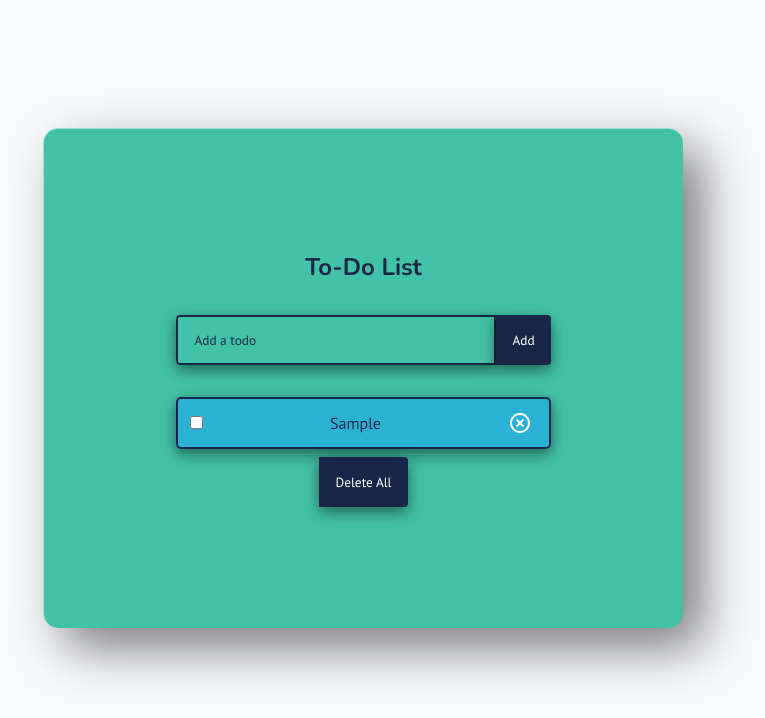
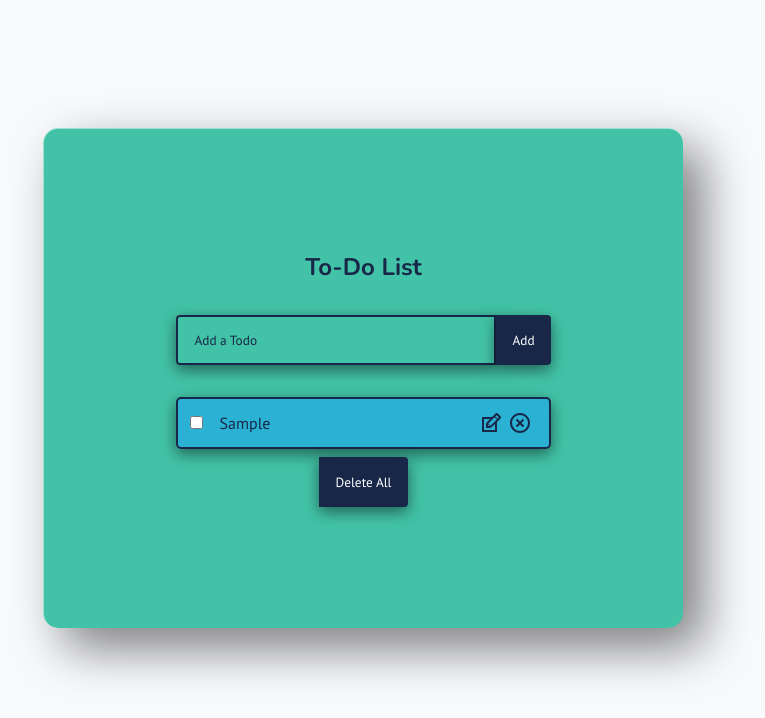
Before and after one commit to harsh-vador/TODO, a React (Create React App) app: page / in a window 1280 px wide. Both pictures are taken after typing "Sample" into the empty fields and a click on the button "Add". Shown: the top 718 px of the page, without its empty margins (277-1042 px from the left). Built offline with nearby package versions, Linux system fonts and the light colour scheme; the HTML template or start-up script is replaced by a standard one.

Commit message:
(feat): edit task (#4)
* (feat): edit task

* (refactor): code improvement

* (refactor): code improvement

* (refactor) : code improve

* (refactor): code improve

```diff
--- a/src/App.css
+++ b/src/App.css
@@ -2,7 +2,7 @@
   box-sizing: border-box;
   margin: 0;
   padding: 0;
-  font-family: 'PT Sans', sans-serif;
+  font-family: "PT Sans", sans-serif;
   /* min-height: 100%; */
 }
 
@@ -15,23 +15,22 @@ body {
 }
 
 body::before {
-  content: '';
+  content: "";
   position: absolute;
   top: 0;
   left: 0;
   width: 100%;
   height: 100%;
-
 }
 
 body::after {
-  content: '';
+  content: "";
   position: absolute;
   top: 0;
   left: 0;
   width: 100%;
   height: 100%;
-  background-color:#F9FAFC ;
+  background-color: #f9fafc;
 }
 
 .todo-app {
@@ -44,8 +43,8 @@ body::after {
   margin: auto;
   min-height: 500px;
   box-shadow: 20px 20px 50px rgba(0, 0, 0, 0.5);
-  border-radius: 15px!important;
-  background-color: #42C3A7;
+  border-radius: 15px !important;
+  background-color: #42c3a7;
   border-top: 1px solid rgba(255, 255, 255, 0.5);
   border-left: 1px solid rgba(255, 255, 255, 0.5);
   backdrop-filter: blur(5px);
@@ -60,7 +59,7 @@ h1 {
   margin: 32px 0;
   color: #182748;
   font-size: 24px;
-  font-family: 'Nunito', sans-serif;
+  font-family: "Nunito", sans-serif;
 }
 
 .complete {
@@ -98,9 +97,9 @@ h1 {
   box-shadow: 0 5px 15px rgba(0, 0, 0, 0.5);
 }
 
-
-
-
+.todo-button.edit {
+  padding: 16px 22px;
+}
 
 .todo-container {
   display: flex;
@@ -113,7 +112,7 @@ h1 {
   justify-content: space-between;
   align-items: center;
   margin: 8px auto;
-  width: 100%!important;
+  width: 100% !important;
   color: #182748;
   background: rgba(255, 118, 20, 0.5) 0%;
   border: 2px solid;
@@ -126,19 +125,16 @@ h1 {
 .todo-row:nth-child(4n + 1) {
   background: rgba(93, 12, 255, 0.5) 0%;
   border: 2px solid;
-
 }
 
 .todo-row:nth-child(4n + 2) {
   background: rgba(250, 0, 135, 0.5) 100%;
   border: 2px solid;
-
 }
 
 .todo-row:nth-child(4n + 3) {
   background: rgba(20, 159, 255, 0.5) 0%;
   border: 2px solid;
-
 }
 
 .icons {
@@ -148,16 +144,22 @@ h1 {
   cursor: pointer;
 }
 
+.edit-icon,
 .delete-icon {
   margin-right: 5px;
-  color: #fff;
+  color: #182748;
 }
 
 .delete-icon:hover {
   font-size: larger;
-  color:#182748;
+  color: #182748;
 }
-
+.edit-icon:hover {
+  font-size: larger;
+}
+.todo-content {
+  margin-right: 12rem;
+}
 
 @media (min-width: 320px) and (max-width: 650px) {
   .todo-app {
--- a/src/components/Todo.js
+++ b/src/components/Todo.js
@@ -1,29 +1,59 @@
-import React, { useState } from 'react';
-import TodoList from './TodoList';
-import { RiCloseCircleLine } from 'react-icons/ri';
+import React, { useState } from "react";
+import TodoForm from "./TodoForm";
+import { RiCloseCircleLine } from "react-icons/ri";
+import { TiEdit } from "react-icons/ti";
 
-function Todo({ todos, completeTodo, removeTodo }) {
+function Todo({ todos, completeTodo, removeTodo, updateTodo }) {
+  const [edit, setEdit] = useState({
+    id: null,
+    value: "",
+  });
 
-    const deleteCheckBox = (id)=>{
-        completeTodo(id)
-    }
+  const submitUpdate = (value) => {
+    updateTodo(edit.id, value);
+    setEdit({
+      id: null,
+      value: "",
+    });
+  };
 
-    return todos.map((todo, index) => (
-        <div className={todo.isComplete ? 'todo-row complete' : 'todo-row'} key={index}>
-            <input type="checkbox" onClick={()=>deleteCheckBox(todo.id)} />
-            <div key={todo.id} onClick={()=>deleteCheckBox(todo.id)}>
-                {todo.text}
+  const deleteCheckBox = (id) => {
+    completeTodo(id);
+  };
+
+  return (
+    <>
+      {edit.id ? (
+        <TodoForm edit={edit} onSubmit={submitUpdate} />
+      ) : (
+        todos.map((todo, index) => (
+          <div
+            className={todo.isComplete ? "todo-row complete" : "todo-row"}
+            key={index}
+          >
+            <input type="checkbox" onClick={() => deleteCheckBox(todo.id)} />
+            <div
+              className="todo-content"
+              key={todo.id}
+              onClick={() => deleteCheckBox(todo.id)}
+            >
+              {todo.text}
             </div>
-            <div className='icons'>
-                <RiCloseCircleLine
-                    onClick={() => removeTodo(todo.id)}
-                    className='delete-icon'
-                />
-
-
+            <div className="icons">
+              <TiEdit
+                onClick={() => setEdit({ id: todo.id, value: todo.text })}
+                className="edit-icon"
+              />
+              <RiCloseCircleLine
+                onClick={() => removeTodo(todo.id)}
+                className="delete-icon"
+              />
             </div>
-        </div>
-    ));
-};
+          </div>
+        ))
+      )}
+    </>
+  );
+}
 
 export default Todo;
--- a/src/components/TodoForm.js
+++ b/src/components/TodoForm.js
@@ -1,48 +1,48 @@
-import React, { useState, useEffect, useRef } from 'react';
+import React, { useState, useEffect, useRef } from "react";
 
 function TodoForm(props) {
-    const [input, setInput] = useState(props.edit ? props.edit.value : '');
+  const [input, setInput] = useState(props.edit ? props.edit.value : "");
 
   const inputRef = useRef(null);
 
   useEffect(() => {
     inputRef.current.focus();
-    })
+  });
 
-    const handleSubmit = e => {
+  const handleSubmit = (e) => {
     e.preventDefault();
 
     props.onSubmit({
       id: Math.floor(Math.random() * 1000),
-            text: input
+      text: input,
     });
 
-        setInput('');
-
+    setInput("");
   };
 
-    const handleChange = e => {
+  const handleChange = (e) => {
     setInput(e.target.value);
-    }
+  };
 
   return (
     <form className="todo-form" onSubmit={handleSubmit}>
-
-                <>
       <input
         type="text"
-                        placeholder="Add a todo"
+        placeholder={props.edit ? "Update Your Item" : "Add a Todo"}
         value={input}
         name="text"
-                        className="todo-input"
+        className={props.edit ? "todo-input edit" : "todo-input"}
         onChange={handleChange}
         ref={inputRef}
       />
-                    <button onClick={handleSubmit} className="todo-button">Add</button>
-                </>
-
-        </form >
-    )
+      <button
+        onClick={handleSubmit}
+        className={props.edit ? "todo-button edit" : "todo-button"}
+      >
+        {props.edit ? "Update" : "Add"}
+      </button>
+    </form>
+  );
 }
 
 export default TodoForm;
--- a/src/components/TodoList.js
+++ b/src/components/TodoList.js
@@ -1,17 +1,16 @@
-import React, { useState, useEffect } from 'react';
-import TodoForm from './TodoForm';
-import Todo from './Todo';
+import React, { useState, useEffect } from "react";
+import TodoForm from "./TodoForm";
+import Todo from "./Todo";
+import { LOCAL_STORAGE_KEY } from "../constants";
 
 function TodoList() {
   const [todos, setTodos] = useState([]);
-
-    const LOCAL_STORAGE_KEY = "react-do-list-todos";
 
   useEffect(() => {
     const storageTodos = JSON.parse(localStorage.getItem(LOCAL_STORAGE_KEY));
 
     if (storageTodos) {
-            setTodos(storageTodos)
+      setTodos(storageTodos);
     }
   }, []);
 
@@ -19,40 +18,56 @@ function TodoList() {
     localStorage.setItem(LOCAL_STORAGE_KEY, JSON.stringify(todos));
   }, [todos]);
 
-    const addTodo = todo => {
-        if (!todo.text || /^\s*$/.test(todo.text)) {
-            return
+  const validateinput = (todo) => !todo || /^\s*$/.test(todo);
+
+  const addTodo = (todo) => {
+    if (validateinput(todo.text)) {
+      return;
     }
-
     const newTodos = [todo, ...todos];
-
     setTodos(newTodos);
   };
 
+  const updateTodo = (todoId, newValue) => {
+    if (validateinput(newValue.text)) {
+      return;
+    }
 
-    const removeTodo = id => {
-        setTodos((todo)=>todo.filter(t => t.id !== id))
+    setTodos((prev) =>
+      prev.map((item) => (item.id === todoId ? newValue : item))
+    );
   };
 
-    const completeTodo = id => {
-        const updatedTodos = todos.map(todo => {
+  const removeTodo = (id) => {
+    setTodos((todo) => todo.filter((t) => t.id !== id));
+  };
+
+  const completeTodo = (id) => {
+    const updatedTodos = todos.map((todo) => {
       if (todo.id === id) {
-                todo.isComplete = !todo.isComplete
+        todo.isComplete = !todo.isComplete;
       }
       return todo;
-        })
+    });
     setTodos(updatedTodos);
   };
-    const deleteAll = () =>{
+  const deleteAll = () => {
     setTodos([]);
-    }
+  };
 
   return (
     <div className="todo-context">
       <h1>To-Do List</h1>
       <TodoForm onSubmit={addTodo} />
-            <Todo todos={todos} completeTodo={completeTodo} removeTodo={removeTodo}  />
-            <button className="todo-button" onClick={deleteAll}>Delete All</button>
+      <Todo
+        todos={todos}
+        completeTodo={completeTodo}
+        removeTodo={removeTodo}
+        updateTodo={updateTodo}
+      />
+      <button className="todo-button" onClick={deleteAll}>
+        Delete All
+      </button>
     </div>
   );
 }
--- /dev/null
+++ b/src/constants.js
@@ -0,0 +1 @@
+export const LOCAL_STORAGE_KEY = "react-do-list-todos";
```
Also changed, not shown: 1 other file (tests, documents, lock files or other folders). Lines whose indentation alone changed are shown as unchanged.
